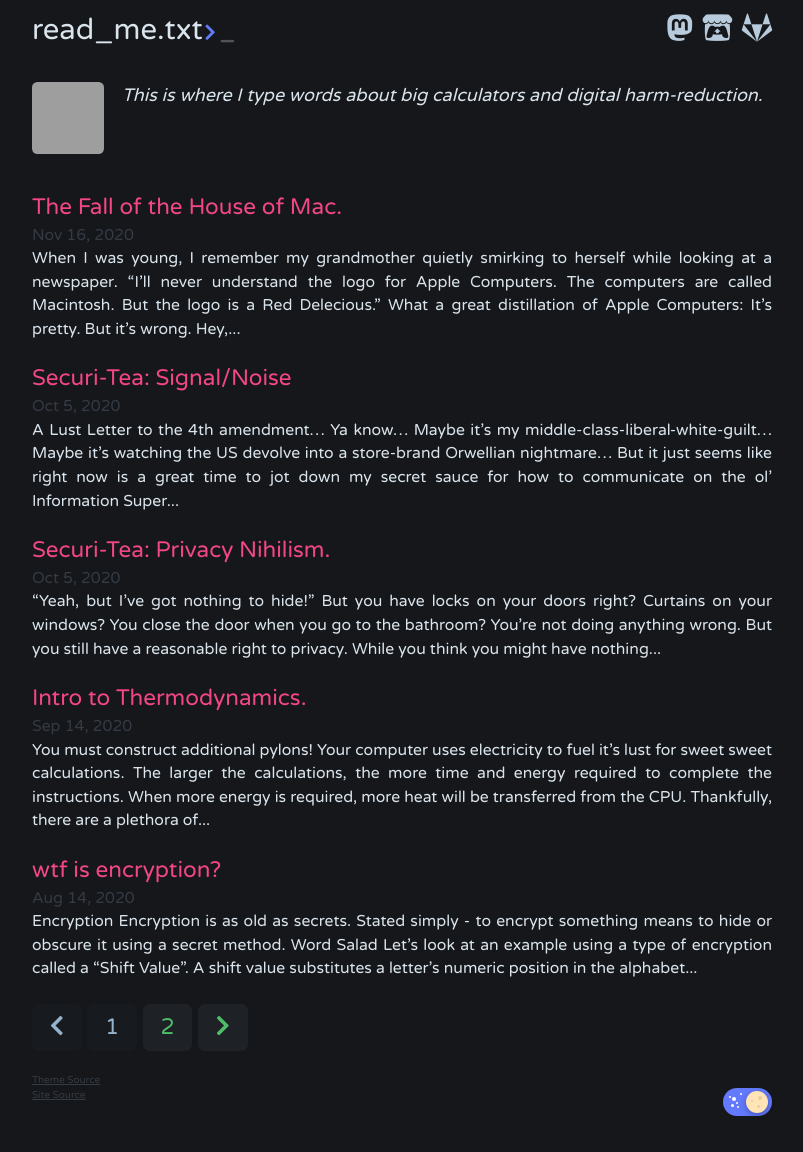
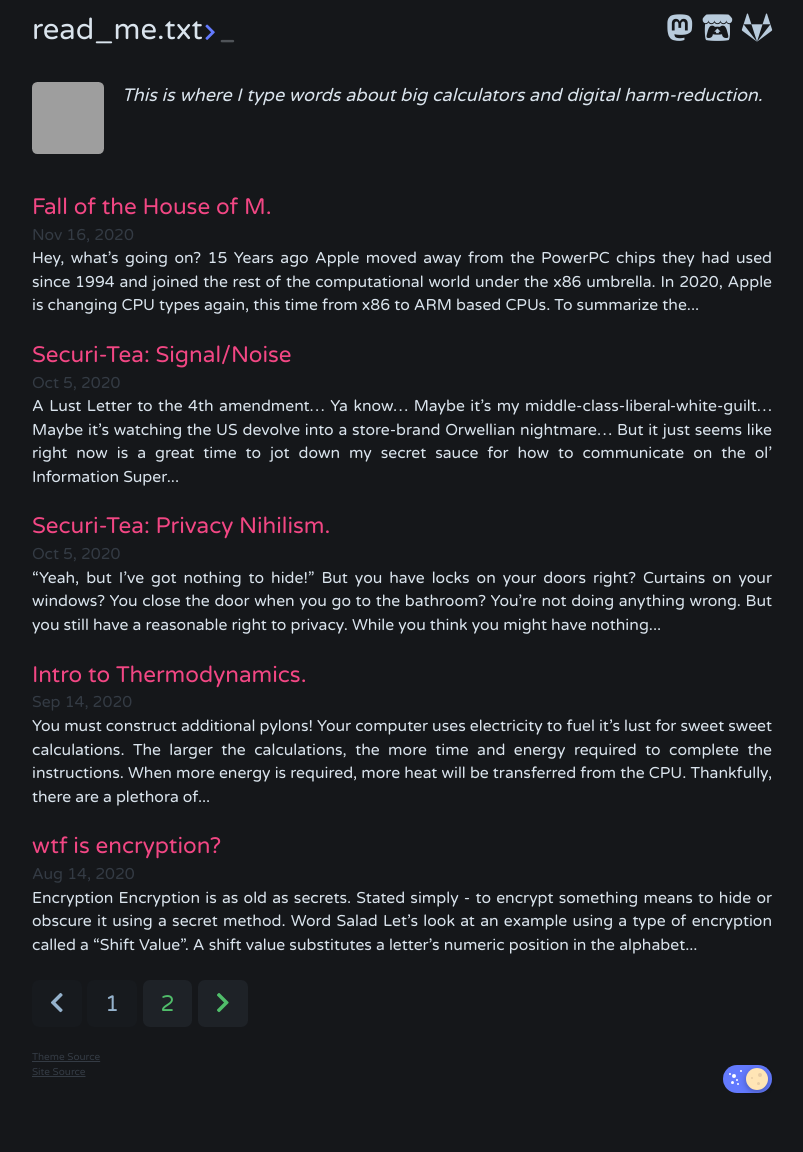
Before and after one commit to matrix8967/text-mainframe-computer-mirror, a Jekyll site: the page built from index.html, in a window 1280 px wide. Shown: the whole page, without its empty margins (238-1041 px from the left). Built offline with Jekyll 4.4.1, drawn with Linux system fonts in a browser that asks for light colours; the list of posts is cut into pages by our own code; after the commit the page ends 1129 px from its top, so only the background shows below that; part of the change alters nothing that is shown; grey boxes are pictures that could not be loaded.

Commit message:
Big Karen Energy.

````diff
--- a/_posts/2020-11-16-Fall-of-House-of-Mac.md
+++ b/_posts/2020-11-16-Fall-of-House-of-Mac.md
@@ -1,72 +1,71 @@
 ---
 layout: post
-title:  "The Fall of the House of Mac."
-description: Hardware as a really shitty service.
+title:  "Fall of the House of M."
+description: Gonna write a strongly worded letter. That'll fix it.
 tags: hardware
 ---
 
-When I was young, I remember my grandmother quietly smirking to herself while looking at a newspaper.
-
-> "I'll never understand the logo for Apple Computers. The computers are called Macintosh. But the logo is a Red Delecious."
-
-What a great distillation of Apple Computers: It's pretty. But it's wrong.
-
 # Hey, what's going on?
 
-15 Years ago Apple moved away from the `PowerPC` chips they had used since 1994 and joined the rest of the computational world under the `x86` umbrella. Once again, Apple is changing CPU types, this time from `x86` to `ARM` based CPUs. Instead of limiting the `ARM` CPUs to their iPad/iPhones, they're removing the `x86` chips from the Macbook Pro all together and aggresively replacing them with a newly developed variant of the CPU they use in their iOS devices.
+15 Years ago Apple moved away from the `PowerPC` chips they had used since 1994 and joined the rest of the computational world under the `x86` umbrella. In 2020, Apple is changing CPU types again, this time from `x86` to `ARM` based CPUs.
 
-The numbers Apple is claiming seem to be impressive performance out of an ARM Chip. Most user's workloads will be unaffected by this as the world continues to move towards an `IOT` Connected World.
+To summarize the difference between `x86` and `ARM` architecture: `x86` is a Cross Country runner, built for sustained torture tests. `ARM` CPUs are sprinters that thrive under short bursty workloads.
+
+Apple is teasing some impressive numbers. _Most users_ in the Apple Ecosystem will only benefit from this change.
 
 _However..._
 
-Even _if_ the claims of performance gains are true -- A change this big will have ramifications that will be felt for quite some time.
+Even if the performance gains are true -- A change this big will have ramifications that will be felt for quite some time.
 
-Apple _says_ that any side effects of this imprompteu head transplant will be remedied by none other than it's own compatibility solution.
+I'm suspicious of it's performance over long durations like Code Compilation and Media Rendering.
 
-If there's _one_ name I trust for a proven record of reliable hardware and software _it's absolutely not Apple._
+Apple says that any side effects of this brain transplant will be remedied by none other than Apple.
+
+If there's _one_ name I trust for a proven record of reliable hardware and software _it's not Apple._
 
 # Benevolent Dictatorship
 
 The new CPU is the final piece in the puzzle for Apple's Authoritarian Control over their Walled Garden.
 
-They now make every single piece of the Hardware _and_ the Software. Apple finally controls the entire flow `Code Execution` _more_ than they ever have.
+They now make every single piece of the Hardware _and_ the Software. Apple finally controls the entire flow `Code Execution` from toe-to-tip.
 
-> Apple Computers _will always_ obey Apple, before they obey _any_ other instruction.
+> Apple Computers _will always_ obey Apple Inc before obeying _any_ other instruction.
 
-While there's a meme-worthy list of public controversies that point to absolute mallice, why would they ever want to change?
+In August 2018, Apple became the first US Company to be evaluated at `$1 Trillion`. Two years later, they were the first company to be evaluated at `$2 Trillion`.
 
-In August 2018, Apple became the first US Company to be evaluated at `$1 Billion`. Just _2 years_ later, they were the first company to be evaluated at `$2 Billion`.
+A quick look back at some public controversies[^1] shows absolute mallice...But why would they ever want to change?
 
-If you need a quick refresher, here's[^1] a mix tape I put together of some of their finest work.
+And if that's how Apple treats it's ~~Serfs~~ _Customers_ ...
 
-So if that's how Apple treats it's ~~Serfs~~ _Customers_ ...
+# Big Sur...veillance
 
-# Banality of Evil
-
-Every interaction from Apple should be treated as sleight of hand. One hand spins the tale of Privacy, while the other sends buckets of user information to the NSA as part of the [PRISM](https://en.wikipedia.org/wiki/Criticism_of_Apple_Inc.#Collaboration_with_the_National_Security_Agency) spying program.
+Every interaction from Apple should be treated as sleight of hand. One hand spins the tale of a Privacy Champion, the other sends user information to the NSA whole sale as part of the [PRISM](https://en.wikipedia.org/wiki/Criticism_of_Apple_Inc.#Collaboration_with_the_National_Security_Agency) spying program.
 
 In the first half of 2019 they did this over 18,000 times, and another [17,500+ times in the second half of 2019.](https://www.apple.com/legal/transparency/)
 
-The dangers of Centralization were shown in full force when Macbooks across the globe were _unwilling_ to execute 3rd party applications due to an Apple Server Outage.
+The dangers of Centralized Services became woefully apparent on `11-12-20` as [Apple Servers became _slow_ to respond](https://www.theverge.com/2020/11/12/21563092/apple-mac-apps-load-slow-big-sur-downloads-outage-down-issues) to network traffic. Because of this, Macbooks across the globe were unable to launch 3rd party Applications.
 
-This server outage meant that MacOS couldn't "Phone Home" for to Apple, and then stopped the flow of execution. Obviously it's more complicated, but the facts still stand. Code Execution _stopped_ when apps tried, and failed to reach an Apple Server. This turns your `~$3,000` laptop into a `~$3,000` statement piece.
+This turned your `~$3,000` laptop into a `~$3,000` statement piece.
 
-MacOS Big Sur and Apple's M1 Chip _finally_ remove the thin and tattered veil of alturism.
+Turns out, Apple sends a _healthy_ amount of telemetry back to it's own servers. Apple claims 3rd party Apps phoning home before being given permission to launch is in the interest of User's _Security._ 🔐
 
-While _EVERY_ Consumer Electronics Company has a hand in the never-ending human rights violations of the PRC, Apple is in a unique position to make meaningful change.
+I'm glad Apple has been _transparent_ about the information they're collecting.
 
-Every red cent of profit Apple makes while continuing to ignore China's Human Rights Violations...sadly means _nothing_ to them. I wish I had a more impactful statement.
+Apple is being _so transparent,_ that they're not even encrypting this telemetry. They're sending it plain text out of your macbook, across the internet to the nearest CDN so that _everyone_ between you and the server can see what apps you're using by opening `wireshark` or `tcpdump`.
 
-The fight for Hong Kong was a major fight for the Free World. And when we needed Apple the most, they revealed themselves to be spineless lapdogs bowing to Authoritarianism by censoring Apps on behalf of Xi Jiin Ping.
+# The Banality of Evil
 
-Controling the supply chain domestically would make mid-range hardware from 2014 cost $2,000. Even though I'm personally very excited to [dive into this exact kind](https://shop.puri.sm/shop/librem-5-usa/) of thing.
+While _EVERY_ Consumer Electronics Company has a hand in the staggering human rights violations of the People's Republic of China; Apple is in a unique position to make meaningful changes.
 
+But during the fight for Hong Kong, when we needed Apple the most they revealed themselves as spineless lapdogs. Tim Cook bowed to Authoritarianism by censoring Apps at the request of ~~Xi Jinping~~ [Pooh Bear](../../../assets/images/Misc/oh_bother.jpg).
 
-# "I'm sad. I hate this."
+Controlling the supply chain domestically makes mid-range hardware from 2014 cost $2,000. While I'm personally very excited to [dive into this exact kind](https://shop.puri.sm/shop/librem-5-usa/) of thing, it's basically like taking food _right out of Tim Cook's mouth._
 
-Same.
+# This sucks.
 
-Trying to convince Apple Cultists to stop denying their experiences is a _fruitless_ effort.
+Yeah. I'm not a lot of fun at parties. 😕
+
+And talking about this stuff with Apple Fans is always..._fruitless_.
 
 ```
 •_•)
@@ -74,9 +73,11 @@ Trying to convince Apple Cultists to stop denying their experiences is a _fruitl
 (⌐■_■)
 ```
 
-All I can do with the time I have is work tirelessly to make things better for people I love.
+All I can do with the time I have is work to make things better for people I love.
 
-Nobody said the good fight would be easy. Look out for the ones who are looking out for you.
+Nobody said the good fight would be easy.
+
+Vote with your money, and look out for the ones who are looking out for you.
 
 My favorite VPN [Mullvad](https://mullvad.net/en/blog/2020/11/16/big-no-big-sur-mullvad-disallows-apple-apps-bypass-firewall/) has already issued a statement regarding steps they've taken to mitigate [Apple's new VPN Bypass Mechanisms.](https://thenextweb.com/plugged/2020/11/16/apple-apps-on-big-sur-bypass-firewalls-vpns-analysis-macos/)
 
@@ -86,22 +87,35 @@ My favorite VPN [Mullvad](https://mullvad.net/en/blog/2020/11/16/big-no-big-sur-
 
 Who Watches the Watchmen? [The EFF.](https://eff.org/donate) That's who.
 
-[Mozilla](https://mozilla.org/donate) is the last bastion against only viewing the world through the lens of an Advertiser.
+[Mozilla](https://mozilla.org/donate) is the last bastion against viewing the Internet through a Malware browser.
 
-[iFixit](https://www.ifixit.com/Right-to-Repair) is supplying the tools to fight entropy.
+[The TOR Project](https://donate.torproject.org/) is the backbone of some of the most mission critical security and anonyimity software of our life time.
 
-> “The choice for mankind lies between freedom and happiness and for the great bulk of mankind, happiness is better.” ― George Orwell, 1984
+[iFixit](https://www.ifixit.com/Right-to-Repair) is supplying the tools to fight entropy, and standing up for your right to repair.
+
+-----
+
+I'll end by sharing a warm childhood memory.
+
+Thanks for suffering through my mind-sludge while you're stuck on the toilet or something.
+
+When I was young, I remember my grandmother quietly smirking to herself while looking at a newspaper.
+
+> "I'll never understand the logo for Apple Computers. The computers are called Macintosh, but their logo is a Red Delecious."
+
+What a great distillation of Apple.
+
+Sure, it's pretty. But it's wrong.
 
 -----
 
 [^1]:
 
-*   [A set of $700 casters to roll around your mac pro.](https://www.theverge.com/2020/4/15/21222310/apple-mac-pro-feet-wheels-kits-stainless-steel-price-delivery)
-*   [A set of $300 feet to stop your mac pro from rolling around.](https://www.apple.com/shop/product/MXNM2ZM/A/apple-mac-pro-feet-kit)
+*   [A set of $700 casters so you can roll your $60k MacPro around.](https://www.theverge.com/2020/4/15/21222310/apple-mac-pro-feet-wheels-kits-stainless-steel-price-delivery)
+*   [A set of $300 feet to stop your $60k MacPro from rolling around.](https://www.apple.com/shop/product/MXNM2ZM/A/apple-mac-pro-feet-kit)
 *   [A $999 Monitor Stand.](https://www.engadget.com/2019-06-04-apple-pro-display-xdr-stand.html)
-*   [A $200 adapter to use a VESA Mount.](https://www.apple.com/shop/product/MWUF2LL/A/vesa-mount-adapter)
+*   [A $200 adapter to use a regular monitor stand.](https://www.apple.com/shop/product/MWUF2LL/A/vesa-mount-adapter)
 *   [Those shitty butterfly keys.](https://www.theverge.com/2020/5/4/21246223/macbook-keyboard-butterfly-magic-pro-apple-design)
 *   [That time Steve Jobs told everyone they were just holding their phones wrong.](https://www.businessinsider.com/apple-antennagate-scandal-timeline-10-year-anniversary-2020-7)
-*   [root password bug for the MacOS High-Sierra launch.](https://www.macrumors.com/2017/11/28/macos-high-sierra-bug-admin-access/)
 *   [Staingate](https://en.wikipedia.org/wiki/Staingate)
 *   [Flexgate](https://www.theverge.com/2019/3/19/18271733/flexgate-display-problem-macbook-pro-apple)
````
Also changed, not shown: assets/images/Misc/oh_bother.jpg (added).
